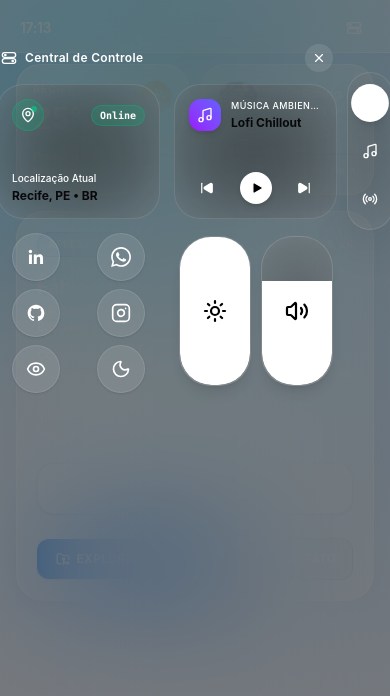
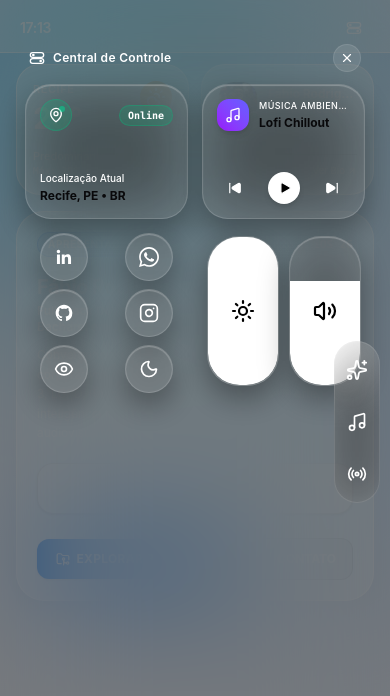
Before and after one commit to fabiorodrigues-tech-dev/portfolio-liquid-glass-experience, a React (Vite) app: page / in a window 390 px wide. Both pictures are taken after a click on the button "Central de Controle". Shown: the top 696 px of the page. Built offline with nearby package versions, Linux system fonts and the light colour scheme; a web font is replaced by a local one.

Commit message:
feat(mobile): barra lateral flutuante e liquid glass na central de controle

```diff
--- a/src/components/mobile/ControlCenterMobile.tsx
+++ b/src/components/mobile/ControlCenterMobile.tsx
@@ -40,7 +40,14 @@ interface ControlCenterMobileProps {
   onOpenExpandedPlayer: () => void
 }
 
-type ActivePage = 'controls' | 'media' | 'connections'
+type ActiveTab = 'main' | 'media' | 'connections'
+
+const LIQUID_GLASS_STYLE: React.CSSProperties = {
+  backgroundColor: 'rgba(255, 255, 255, 0.12)',
+  backdropFilter: 'blur(32px) saturate(200%)',
+  WebkitBackdropFilter: 'blur(32px) saturate(200%)',
+  boxShadow: 'inset 0 1px 1px 0 rgba(255, 255, 255, 0.25), 0 12px 30px rgba(0, 0, 0, 0.35)',
+}
 
 export const ControlCenterMobile: React.FC<ControlCenterMobileProps> = ({
   isOpen,
@@ -57,8 +64,8 @@ export const ControlCenterMobile: React.FC<ControlCenterMobileProps> = ({
   onSkipTrack,
   onOpenExpandedPlayer,
 }) => {
-  // Active page state for iOS 18 pagination
-  const [activePage, setActivePage] = useState<ActivePage>('controls')
+  // Active tab state for iOS 18 pagination ('main' | 'media' | 'connections')
+  const [activeTab, setActiveTab] = useState<ActiveTab>('main')
 
   // Screen Brightness (20% - 100%)
   const [brightness, setBrightness] = useState<number>(() => {
@@ -83,6 +90,12 @@ export const ControlCenterMobile: React.FC<ControlCenterMobileProps> = ({
   useEffect(() => {
     setIsDark(theme === 'dark')
   }, [theme])
+
+  const triggerHaptic = () => {
+    if (isSoundEffectsEnabled) {
+      playHapticClick()
+    }
+  }
 
   const handleThemeToggle = () => {
     triggerHaptic()
@@ -123,12 +136,6 @@ export const ControlCenterMobile: React.FC<ControlCenterMobileProps> = ({
 
   if (!isOpen) return null
 
-  const triggerHaptic = () => {
-    if (isSoundEffectsEnabled) {
-      playHapticClick()
-    }
-  }
-
   // Pointer drag handler for vertical brightness slider
   const handleBrightnessPointer = (e: React.PointerEvent<HTMLDivElement>) => {
     const rect = e.currentTarget.getBoundingClientRect()
@@ -158,18 +165,67 @@ export const ControlCenterMobile: React.FC<ControlCenterMobileProps> = ({
       }}
       className="fixed inset-0 z-50 bg-black/50 dark:bg-black/65 backdrop-blur-3xl p-4 pt-10 flex flex-col justify-start items-center overflow-y-auto select-none animate-in fade-in duration-200"
     >
-      {/* 1. Container Central + Barra Lateral Direita de Navegação do iOS 18 */}
-      <div className="flex flex-row items-start justify-center gap-2.5 w-full max-w-[395px] mx-auto">
-        {/* Painel Central colado no topo abaixo da barra de status */}
-        <div className="mt-1 max-w-[340px] w-full flex flex-col gap-3 shrink-0">
+      {/* 1. Barra Lateral Flutuante na Borda Direita (Conforme print real 0d3966ab) */}
+      <div className="fixed right-2.5 top-1/2 -translate-y-1/2 z-30 flex flex-col items-center gap-5 py-3 px-1.5 rounded-full bg-white/10 backdrop-blur-xl border border-white/10 select-none">
+        {/* Ícone 1: Controles (✦) */}
+        <button
+          type="button"
+          onClick={() => {
+            triggerHaptic()
+            setActiveTab('main')
+          }}
+          className={`p-1.5 transition-all cursor-pointer ${
+            activeTab === 'main' ? 'text-white scale-110' : 'text-white/40 hover:text-white/70'
+          }`}
+          title="Controles Principais (✦)"
+          aria-label="Controles Principais"
+        >
+          <Sparkles className="w-5 h-5" />
+        </button>
+
+        {/* Ícone 2: Mídia (🎵) */}
+        <button
+          type="button"
+          onClick={() => {
+            triggerHaptic()
+            setActiveTab('media')
+          }}
+          className={`p-1.5 transition-all cursor-pointer ${
+            activeTab === 'media' ? 'text-white scale-110' : 'text-white/40 hover:text-white/70'
+          }`}
+          title="Mídia e Reprodução (🎵)"
+          aria-label="Mídia e Reprodução"
+        >
+          <Music className="w-5 h-5" />
+        </button>
+
+        {/* Ícone 3: Conexões (📡) */}
+        <button
+          type="button"
+          onClick={() => {
+            triggerHaptic()
+            setActiveTab('connections')
+          }}
+          className={`p-1.5 transition-all cursor-pointer ${
+            activeTab === 'connections' ? 'text-white scale-110' : 'text-white/40 hover:text-white/70'
+          }`}
+          title="Conexões e Links (📡)"
+          aria-label="Conexões e Links"
+        >
+          <Radio className="w-5 h-5" />
+        </button>
+      </div>
+
+      {/* Container Central dos Controles (largura 340px) */}
+      <div className="mt-1 max-w-[340px] w-full flex flex-col gap-3">
         {/* Barra Superior Discreta */}
         <div className="flex items-center justify-between px-1">
           <div className="flex items-center space-x-2">
             <AppleControlCenterIcon className="w-4 h-4 text-white/90" />
             <span className="text-xs font-semibold tracking-wide text-white/90">
-                {activePage === 'controls' && 'Central de Controle'}
-                {activePage === 'media' && 'Mídia e Som'}
-                {activePage === 'connections' && 'Conexões e Links'}
+              {activeTab === 'main' && 'Central de Controle'}
+              {activeTab === 'media' && 'Mídia e Som'}
+              {activeTab === 'connections' && 'Conexões e Links'}
             </span>
           </div>
           <button
@@ -178,7 +234,7 @@ export const ControlCenterMobile: React.FC<ControlCenterMobileProps> = ({
               triggerHaptic()
               onClose()
             }}
-              className="w-7 h-7 rounded-full bg-white/10 hover:bg-white/20 active:scale-95 flex items-center justify-center text-white cursor-pointer transition-all"
+            className="w-7 h-7 rounded-full bg-white/10 hover:bg-white/20 active:scale-95 flex items-center justify-center text-white cursor-pointer transition-all border border-white/10"
             title="Fechar"
           >
             <X className="w-3.5 h-3.5" />
@@ -188,12 +244,15 @@ export const ControlCenterMobile: React.FC<ControlCenterMobileProps> = ({
         {/* ========================================================================= */}
         {/* PÁGINA 1: ✦ CONTROLES PRINCIPAIS (TELA PRINCIPAL)                         */}
         {/* ========================================================================= */}
-          {activePage === 'controls' && (
-            <div className="flex flex-col gap-3.5 animate-in fade-in duration-200">
+        {activeTab === 'main' && (
+          <div className="flex flex-col gap-3.5 animate-in fade-in slide-in-from-left-4 duration-300">
             {/* Linha 1 (Topo): Dois Quadrados (Status Recife & Música Compacto) */}
             <div className="w-full grid grid-cols-2 gap-3.5 h-[135px]">
               {/* Esquerda: Quadrado de Status Recife */}
-                <div className="h-[135px] rounded-[26px] bg-white/10 backdrop-blur-2xl border border-white/10 p-3.5 flex flex-col justify-between text-white select-none">
+              <div
+                style={LIQUID_GLASS_STYLE}
+                className="h-[135px] rounded-[26px] border border-white/15 p-3.5 flex flex-col justify-between text-white select-none"
+              >
                 <div className="flex items-center justify-between">
                   <div className="w-8 h-8 rounded-full bg-emerald-500/20 text-emerald-400 border border-emerald-500/30 flex items-center justify-center relative">
                     <MapPin className="w-4 h-4 text-emerald-400" />
@@ -215,11 +274,12 @@ export const ControlCenterMobile: React.FC<ControlCenterMobileProps> = ({
 
               {/* Direita: Quadrado de Música Compacto */}
               <div
+                style={LIQUID_GLASS_STYLE}
                 onClick={() => {
                   triggerHaptic()
-                    setActivePage('media')
+                  setActiveTab('media')
                 }}
-                  className="h-[135px] rounded-[26px] bg-white/10 backdrop-blur-2xl border border-white/10 p-3.5 flex flex-col justify-between text-white cursor-pointer group active:scale-[0.98] transition-all select-none"
+                className="h-[135px] rounded-[26px] border border-white/15 p-3.5 flex flex-col justify-between text-white cursor-pointer group active:scale-[0.98] transition-all select-none"
                 title="Abrir reprodutor de áudio"
               >
                 <div className="flex items-center space-x-2.5">
@@ -293,7 +353,8 @@ export const ControlCenterMobile: React.FC<ControlCenterMobileProps> = ({
                   target="_blank"
                   rel="noreferrer"
                   onClick={triggerHaptic}
-                    className="w-12 h-12 rounded-full bg-white/10 hover:bg-white/20 border border-white/10 flex items-center justify-center text-white cursor-pointer active:scale-95 transition-all shadow-sm"
+                  style={LIQUID_GLASS_STYLE}
+                  className="w-12 h-12 rounded-full border border-white/15 flex items-center justify-center text-white cursor-pointer active:scale-95 transition-all shadow-sm hover:brightness-110"
                   title="LinkedIn Oficial"
                 >
                   <LinkedinIcon className="w-5 h-5 fill-white" />
@@ -305,7 +366,8 @@ export const ControlCenterMobile: React.FC<ControlCenterMobileProps> = ({
                   target="_blank"
                   rel="noreferrer"
                   onClick={triggerHaptic}
-                    className="w-12 h-12 rounded-full bg-white/10 hover:bg-white/20 border border-white/10 flex items-center justify-center text-white cursor-pointer active:scale-95 transition-all shadow-sm"
+                  style={LIQUID_GLASS_STYLE}
+                  className="w-12 h-12 rounded-full border border-white/15 flex items-center justify-center text-white cursor-pointer active:scale-95 transition-all shadow-sm hover:brightness-110"
                   title="WhatsApp (+55 (81) 99185-1507)"
                 >
                   <WhatsAppIcon className="w-5 h-5 fill-white" />
@@ -317,7 +379,8 @@ export const ControlCenterMobile: React.FC<ControlCenterMobileProps> = ({
                   target="_blank"
                   rel="noreferrer"
                   onClick={triggerHaptic}
-                    className="w-12 h-12 rounded-full bg-white/10 hover:bg-white/20 border border-white/10 flex items-center justify-center text-white cursor-pointer active:scale-95 transition-all shadow-sm"
+                  style={LIQUID_GLASS_STYLE}
+                  className="w-12 h-12 rounded-full border border-white/15 flex items-center justify-center text-white cursor-pointer active:scale-95 transition-all shadow-sm hover:brightness-110"
                   title="GitHub (Octocat)"
                 >
                   <GithubIcon className="w-5 h-5 fill-white" />
@@ -329,7 +392,8 @@ export const ControlCenterMobile: React.FC<ControlCenterMobileProps> = ({
                   target="_blank"
                   rel="noreferrer"
                   onClick={triggerHaptic}
-                    className="w-12 h-12 rounded-full bg-white/10 hover:bg-white/20 border border-white/10 flex items-center justify-center text-white cursor-pointer active:scale-95 transition-all shadow-sm"
+                  style={LIQUID_GLASS_STYLE}
+                  className="w-12 h-12 rounded-full border border-white/15 flex items-center justify-center text-white cursor-pointer active:scale-95 transition-all shadow-sm hover:brightness-110"
                   title="Instagram (@f.a.rodrigues)"
                 >
                   <InstagramIcon className="w-5 h-5" />
@@ -342,21 +406,23 @@ export const ControlCenterMobile: React.FC<ControlCenterMobileProps> = ({
                     triggerHaptic()
                     onToggleFocusMode()
                   }}
-                    className={`w-12 h-12 rounded-full border flex items-center justify-center cursor-pointer active:scale-95 transition-all shadow-sm ${
+                  style={LIQUID_GLASS_STYLE}
+                  className={`w-12 h-12 rounded-full border border-white/15 flex items-center justify-center cursor-pointer active:scale-95 transition-all shadow-sm ${
                     isFocusMode
-                        ? 'bg-indigo-500/30 text-indigo-300 border-indigo-400/40 shadow-sm'
-                        : 'bg-white/10 hover:bg-white/20 border-white/10 text-white'
+                      ? '!bg-indigo-500/30 text-indigo-300 !border-indigo-400/40 shadow-sm'
+                      : 'text-white hover:brightness-110'
                   }`}
                   title="Modo Foco (Ocultar Dock)"
                 >
                   <Eye className="w-5 h-5" />
                 </button>
 
-                  {/* Botão 6: Alternador Tema Dia/Noite (Modo Noite / Modo Dia) */}
+                {/* Botão 6: Alternador Tema Dia/Noite */}
                 <button
                   type="button"
                   onClick={handleThemeToggle}
-                    className="w-12 h-12 rounded-full bg-white/10 hover:bg-white/20 border border-white/10 flex items-center justify-center text-white cursor-pointer active:scale-95 transition-all shadow-sm"
+                  style={LIQUID_GLASS_STYLE}
+                  className="w-12 h-12 rounded-full border border-white/15 flex items-center justify-center text-white cursor-pointer active:scale-95 transition-all shadow-sm hover:brightness-110"
                   title={isDark ? 'Modo Noite' : 'Modo Dia'}
                   aria-label={isDark ? 'Modo Noite' : 'Modo Dia'}
                 >
@@ -368,7 +434,7 @@ export const ControlCenterMobile: React.FC<ControlCenterMobileProps> = ({
                 </button>
               </div>
 
-                {/* Lado Direito: Os dois sliders verticais em cápsula fina (72px x 150px rounded-[32px]) */}
+              {/* Lado Direito: Os dois sliders verticais em cápsula fina com Liquid Glass Real */}
               <div className="flex items-center justify-center gap-2.5 h-[155px]">
                 {/* Slider de Brilho */}
                 <div
@@ -393,7 +459,8 @@ export const ControlCenterMobile: React.FC<ControlCenterMobileProps> = ({
                   onPointerCancelCapture={() => {
                     isDraggingBrightnessRef.current = false
                   }}
-                    className="relative w-[72px] h-[150px] rounded-[32px] bg-white/[0.12] backdrop-blur-2xl border border-white/15 overflow-hidden flex flex-col justify-end select-none shadow-lg cursor-pointer"
+                  style={LIQUID_GLASS_STYLE}
+                  className="relative w-[72px] h-[150px] rounded-[32px] border border-white/15 overflow-hidden flex flex-col justify-end select-none shadow-lg cursor-pointer"
                   title="Brilho da Tela"
                 >
                   <div
@@ -441,7 +508,8 @@ export const ControlCenterMobile: React.FC<ControlCenterMobileProps> = ({
                   onPointerCancelCapture={() => {
                     isDraggingVolumeRef.current = false
                   }}
-                    className="relative w-[72px] h-[150px] rounded-[32px] bg-white/[0.12] backdrop-blur-2xl border border-white/15 overflow-hidden flex flex-col justify-end select-none shadow-lg cursor-pointer"
+                  style={LIQUID_GLASS_STYLE}
+                  className="relative w-[72px] h-[150px] rounded-[32px] border border-white/15 overflow-hidden flex flex-col justify-end select-none shadow-lg cursor-pointer"
                   title="Volume do Som"
                 >
                   <div
@@ -469,8 +537,11 @@ export const ControlCenterMobile: React.FC<ControlCenterMobileProps> = ({
         {/* ========================================================================= */}
         {/* PÁGINA 2: 🎵 PLAYER DE ÁUDIO EXPANDIDO (MÍDIA)                             */}
         {/* ========================================================================= */}
-          {activePage === 'media' && (
-            <div className="rounded-[28px] bg-white/10 backdrop-blur-2xl border border-white/10 p-5 flex flex-col items-center justify-between text-white animate-in fade-in duration-200">
+        {activeTab === 'media' && (
+          <div
+            style={LIQUID_GLASS_STYLE}
+            className="rounded-[28px] border border-white/15 p-5 flex flex-col items-center justify-between text-white animate-in fade-in slide-in-from-right-4 duration-300"
+          >
             {/* Capa de Álbum em Destaque */}
             <div className="w-32 h-32 rounded-3xl bg-gradient-to-tr from-purple-600 via-pink-500 to-indigo-600 flex items-center justify-center shadow-2xl my-2 relative group">
               <Music className={`w-12 h-12 text-white ${isPlayingMusic ? 'animate-bounce' : ''}`} />
@@ -573,15 +644,16 @@ export const ControlCenterMobile: React.FC<ControlCenterMobileProps> = ({
         {/* ========================================================================= */}
         {/* PÁGINA 3: 📡 CONEXÕES E LINKS (DRIVE, GITHUB, LINKEDIN, INSTAGRAM, WPP)    */}
         {/* ========================================================================= */}
-          {activePage === 'connections' && (
-            <div className="flex flex-col gap-2.5 animate-in fade-in duration-200">
+        {activeTab === 'connections' && (
+          <div className="flex flex-col gap-2.5 animate-in fade-in slide-in-from-right-4 duration-300">
             {/* Card Destaque: Google Drive (Portfólios e CVs) */}
             <a
               href="https://drive.google.com/drive/folders/1rl-SPjOi4tisk2tACb2RcKKAmo6OmBrw"
               target="_blank"
               rel="noreferrer"
               onClick={triggerHaptic}
-                className="rounded-[22px] bg-gradient-to-r from-amber-500/20 via-yellow-500/15 to-blue-500/20 hover:bg-white/20 border border-amber-400/30 p-3.5 flex items-center justify-between text-white transition-all active:scale-[0.98] group shadow-lg"
+              style={LIQUID_GLASS_STYLE}
+              className="rounded-[22px] border border-white/15 p-3.5 flex items-center justify-between text-white transition-all active:scale-[0.98] group shadow-lg hover:brightness-110"
               title="Acessar Google Drive Oficial com Todos os Portfólios e CVs"
             >
               <div className="flex items-center space-x-3 overflow-hidden">
@@ -611,7 +683,8 @@ export const ControlCenterMobile: React.FC<ControlCenterMobileProps> = ({
               target="_blank"
               rel="noreferrer"
               onClick={triggerHaptic}
-                className="rounded-[20px] bg-white/10 hover:bg-white/15 border border-white/10 p-3 flex items-center justify-between text-white transition-all active:scale-[0.98] group"
+              style={LIQUID_GLASS_STYLE}
+              className="rounded-[20px] border border-white/15 p-3 flex items-center justify-between text-white transition-all active:scale-[0.98] group hover:brightness-110"
               title="Repositórios GitHub"
             >
               <div className="flex items-center space-x-3 overflow-hidden">
@@ -636,7 +709,8 @@ export const ControlCenterMobile: React.FC<ControlCenterMobileProps> = ({
               target="_blank"
               rel="noreferrer"
               onClick={triggerHaptic}
-                className="rounded-[20px] bg-white/10 hover:bg-white/15 border border-white/10 p-3 flex items-center justify-between text-white transition-all active:scale-[0.98] group"
+              style={LIQUID_GLASS_STYLE}
+              className="rounded-[20px] border border-white/15 p-3 flex items-center justify-between text-white transition-all active:scale-[0.98] group hover:brightness-110"
               title="LinkedIn Profissional"
             >
               <div className="flex items-center space-x-3 overflow-hidden">
@@ -661,7 +735,8 @@ export const ControlCenterMobile: React.FC<ControlCenterMobileProps> = ({
               target="_blank"
               rel="noreferrer"
               onClick={triggerHaptic}
-                className="rounded-[20px] bg-white/10 hover:bg-white/15 border border-white/10 p-3 flex items-center justify-between text-white transition-all active:scale-[0.98] group"
+              style={LIQUID_GLASS_STYLE}
+              className="rounded-[20px] border border-white/15 p-3 flex items-center justify-between text-white transition-all active:scale-[0.98] group hover:brightness-110"
               title="Instagram Oficial"
             >
               <div className="flex items-center space-x-3 overflow-hidden">
@@ -686,7 +761,8 @@ export const ControlCenterMobile: React.FC<ControlCenterMobileProps> = ({
               target="_blank"
               rel="noreferrer"
               onClick={triggerHaptic}
-                className="rounded-[20px] bg-white/10 hover:bg-white/15 border border-white/10 p-3 flex items-center justify-between text-white transition-all active:scale-[0.98] group"
+              style={LIQUID_GLASS_STYLE}
+              className="rounded-[20px] border border-white/15 p-3 flex items-center justify-between text-white transition-all active:scale-[0.98] group hover:brightness-110"
               title="WhatsApp Comercial"
             >
               <div className="flex items-center space-x-3 overflow-hidden">
@@ -707,61 +783,6 @@ export const ControlCenterMobile: React.FC<ControlCenterMobileProps> = ({
           </div>
         )}
       </div>
-
-        {/* 2. Barra Lateral Direita de Navegação (iOS 18 Paging Rail) */}
-        <div className="mt-8 flex flex-col items-center gap-3 py-3 px-1 rounded-full bg-white/[0.08] backdrop-blur-2xl border border-white/10 shadow-2xl shrink-0 select-none">
-          {/* Ícone 1 (✦ / Início): ativa a tela principal de controles */}
-          <button
-            type="button"
-            onClick={() => {
-              triggerHaptic()
-              setActivePage('controls')
-            }}
-            className={`w-9 h-9 rounded-full flex items-center justify-center cursor-pointer transition-all duration-200 ${
-              activePage === 'controls'
-                ? 'bg-white text-black shadow-lg scale-105'
-                : 'text-white/60 hover:text-white hover:bg-white/10'
-            }`}
-            title="Início / Controles Principais (✦)"
-          >
-            <Sparkles className="w-4 h-4" />
-          </button>
-
-          {/* Ícone 2 (🎵 / Mídia): transição para player de áudio */}
-          <button
-            type="button"
-            onClick={() => {
-              triggerHaptic()
-              setActivePage('media')
-            }}
-            className={`w-9 h-9 rounded-full flex items-center justify-center cursor-pointer transition-all duration-200 ${
-              activePage === 'media'
-                ? 'bg-white text-black shadow-lg scale-105'
-                : 'text-white/60 hover:text-white hover:bg-white/10'
-            }`}
-            title="Mídia e Reprodução (🎵)"
-          >
-            <Music className="w-4 h-4" />
-          </button>
-
-          {/* Ícone 3 (📡 / Conexões): painel de redes e links do Drive */}
-          <button
-            type="button"
-            onClick={() => {
-              triggerHaptic()
-              setActivePage('connections')
-            }}
-            className={`w-9 h-9 rounded-full flex items-center justify-center cursor-pointer transition-all duration-200 ${
-              activePage === 'connections'
-                ? 'bg-white text-black shadow-lg scale-105'
-                : 'text-white/60 hover:text-white hover:bg-white/10'
-            }`}
-            title="Conexões e Links do Drive (📡)"
-          >
-            <Radio className="w-4 h-4" />
-          </button>
-        </div>
-      </div>
     </div>
   )
 }
```
Lines whose indentation alone changed are shown as unchanged.
